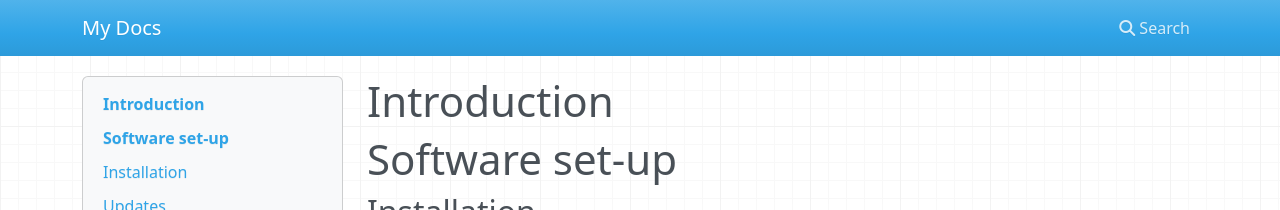
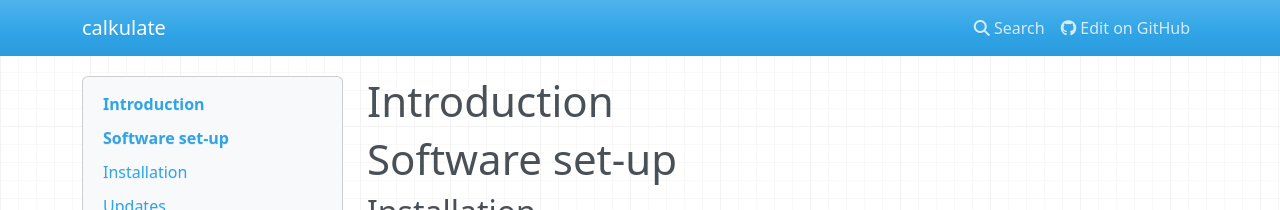
Before and after one commit to mvdh7/calkulate, an MkDocs documentation site: the page built from docs/index.md, in a window 1280 px wide. Shown: the top 210 px of the page. Built offline with MkDocs 1.6.1, drawn with Linux system fonts in a browser that asks for light colours; nearby versions of some CDN libraries.

Commit message:
Add site details

```diff
--- a/mkdocs.yml
+++ b/mkdocs.yml
@@ -1 +1,3 @@
-site_name: My Docs
+site_name: calkulate
+site_author: Matthew P. Humphreys
+repo_url: https://github.com/mvdh7/calkulate.git
```
